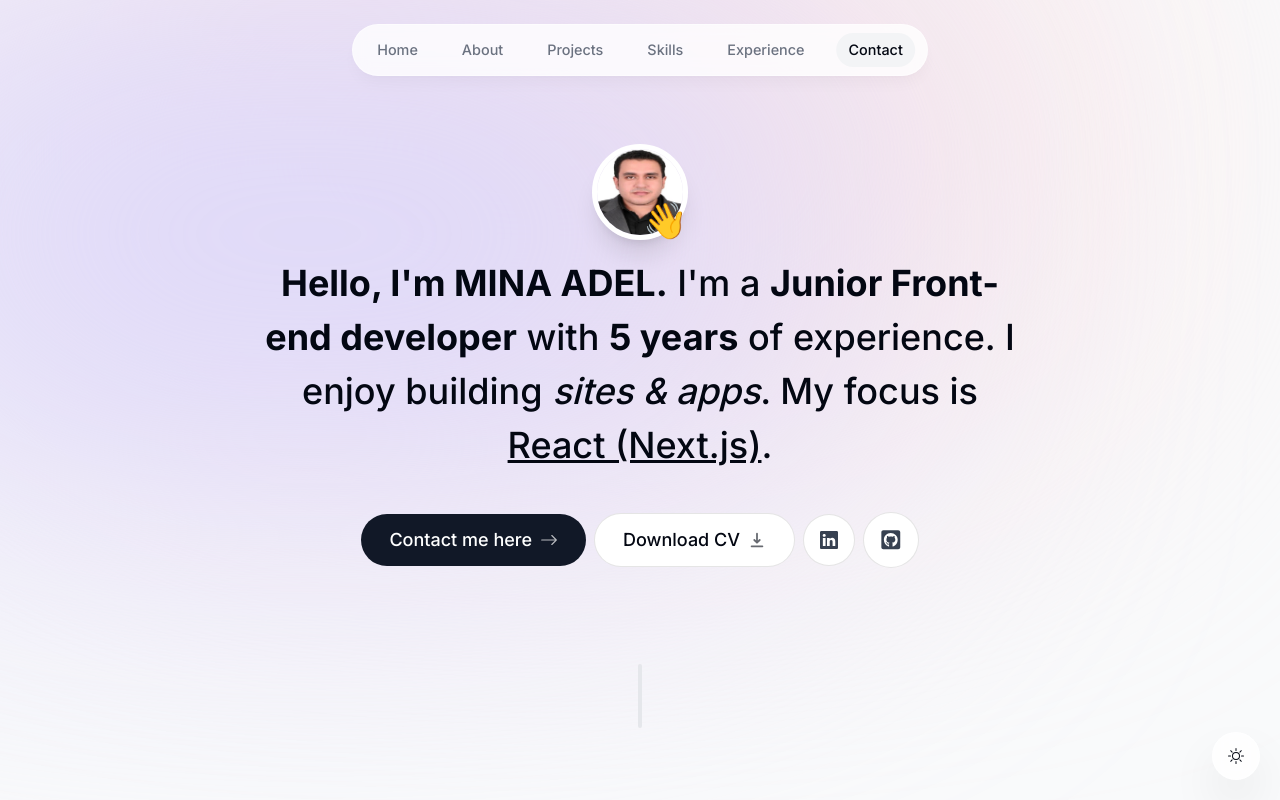
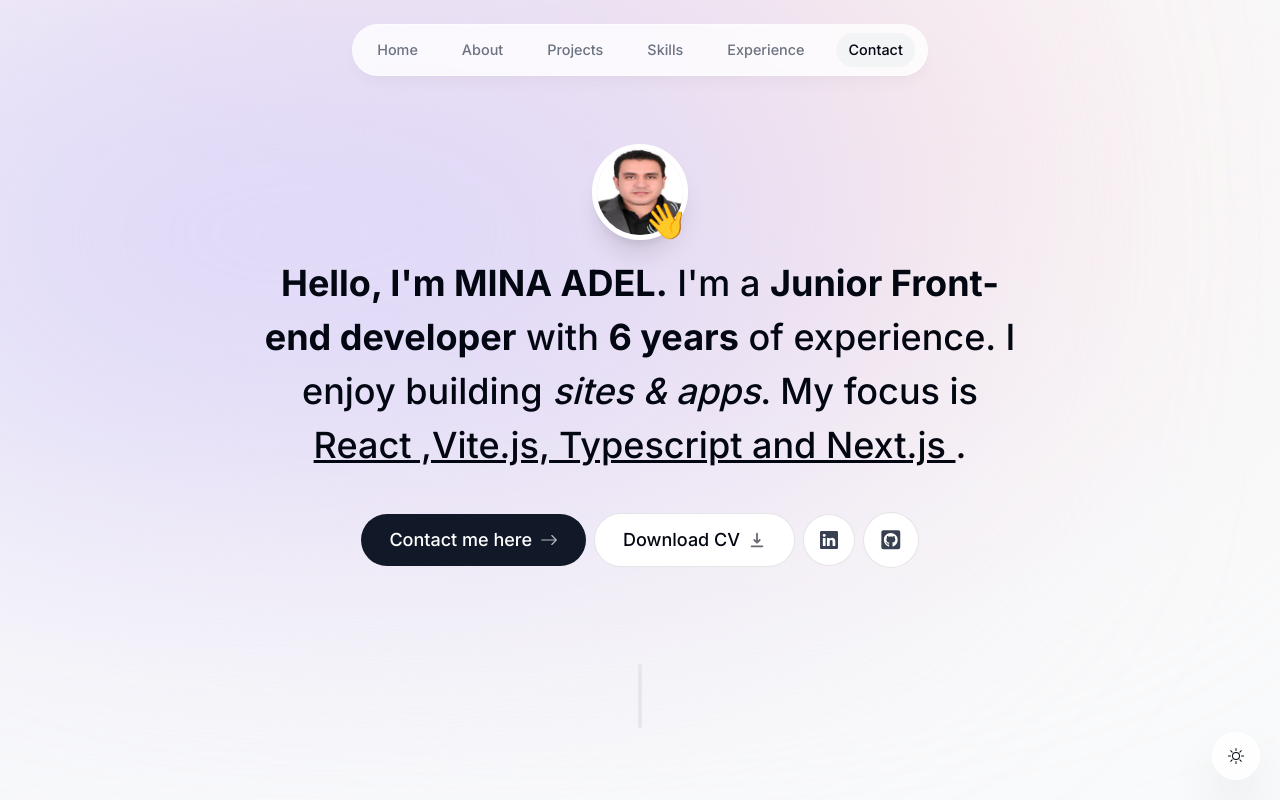
Before and after one commit to minaadel88/por, a Next.js app: page / in a window 1280 px wide. Shown: the top 800 px of the page. Built offline with nearby package versions, Linux system fonts and the light colour scheme; no server answers.

Commit message:
Update intro.tsx

```diff
--- a/components/intro.tsx
+++ b/components/intro.tsx
@@ -64,9 +64,9 @@ export default function Intro() {
       >
         <span className="font-bold">Hello, I'm MINA ADEL.</span> I'm a{" "}
         <span className="font-bold"> Junior Front-end developer</span> with{" "}
-        <span className="font-bold">5 years</span> of experience. I enjoy
+        <span className="font-bold">6 years</span> of experience. I enjoy
         building <span className="italic">sites & apps</span>. My focus is{" "}
-        <span className="underline">React (Next.js)</span>.
+        <span className="underline">React ,Vite.js, Typescript and Next.js </span>.
       </motion.h1>
 
       <motion.div
```
